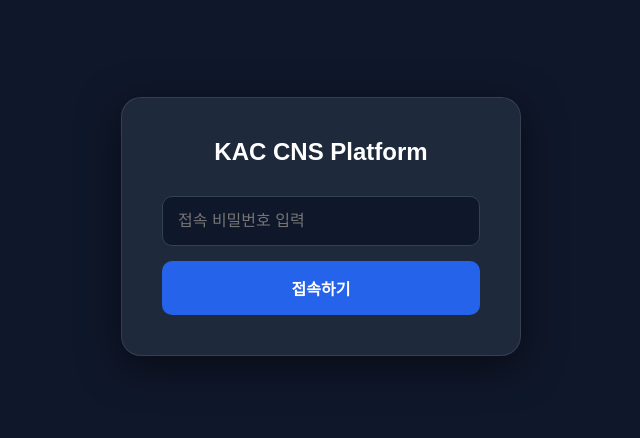
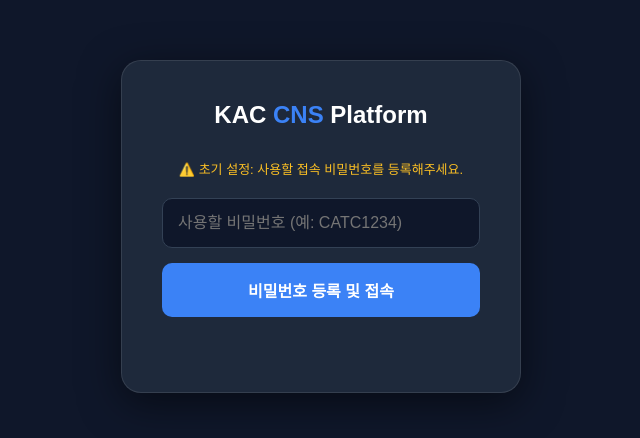
Before and after one commit to jds0616-boop/kac-cns-platform, a plain HTML site: page login.html in a window 1280 px wide. Shown: the part 174-612 px from the top of the page, without its empty margins (319-959 px from the left). Drawn offline with Linux system fonts and the light colour scheme; a web font is replaced by a local one.

Commit message:
Add files via upload

```diff
--- a/login.html
+++ b/login.html
@@ -1,7 +1,9 @@
+<!-- START OF FILE login.html -->
 <!DOCTYPE html>
 <html lang="ko">
 <head>
 <meta charset="UTF-8">
+<meta name="viewport" content="width=device-width, initial-scale=1.0">
 <title>Login - KAC CNS Training Platform</title>
 <style>
   @import url('https://cdn.jsdelivr.net/gh/orioncactus/pretendard/dist/web/static/pretendard.css');
@@ -16,53 +18,112 @@
     border: 1px solid rgba(255,255,255,0.1);
   }
   .logo { font-size: 24px; font-weight: 800; margin-bottom: 30px; display: block; }
+  .logo span { color: #3b82f6; }
+
+  .info-text { font-size: 13px; color: #94a3b8; margin-bottom: 20px; word-break: keep-all; }
+
   input {
     width: 100%; padding: 15px; border-radius: 10px; border: 1px solid #334155;
     background: #0f172a; color: #fff; margin-bottom: 15px; font-size: 16px; outline: none;
+    transition: 0.3s;
   }
-  input:focus { border-color: #2563eb; }
+  input:focus { border-color: #3b82f6; box-shadow: 0 0 0 2px rgba(59, 130, 246, 0.2); }
+
   button {
     width: 100%; padding: 15px; border-radius: 10px; border: none;
-    background: #2563eb; color: #fff; font-size: 16px; font-weight: 700;
+    background: #3b82f6; color: #fff; font-size: 16px; font-weight: 700;
     cursor: pointer; transition: 0.3s;
   }
-  button:hover { background: #1d4ed8; }
+  button:hover { background: #2563eb; transform: translateY(-2px); }
+  button:active { transform: translateY(0); }
+
+  .message {
+    margin-top: 15px; font-size: 14px; min-height: 20px; color: #ef4444; font-weight: 500;
+  }
 </style>
 </head>
 <body>
   <div class="login-card">
-    <div class="logo">KAC CNS Platform</div>
-    <input type="password" id="pwInput" placeholder="접속 비밀번호 입력" onkeyup="if(window.event.keyCode==13){checkPw()}">
-    <button onclick="checkPw()">접속하기</button>
+    <div class="logo">KAC <span>CNS</span> Platform</div>
+
+    <!-- 안내 메시지 -->
+    <p id="statusText" class="info-text">시스템 접속을 위해 인증이 필요합니다.</p>
+
+    <input type="password" id="pwInput" placeholder="비밀번호 입력" onkeyup="if(window.event.keyCode==13){handleAuth()}">
+    <button id="btnAction" onclick="handleAuth()">접속하기</button>
+    <div id="msg" class="message"></div>
   </div>
 
   <script>
-    function checkPw() {
-      const input = document.getElementById('pwInput').value.trim().toUpperCase();
-      const correctPw = "CATC1234";
-
-      if(input === correctPw) {
-        // [수정] 현재 시간을 기록 (5시간 유효성 체크용)
-        const loginTime = new Date().getTime();
-        localStorage.setItem('kac_login_time', loginTime);
-
-        // 세션 토큰도 같이 발행
-        sessionStorage.setItem('kac_access_token', 'granted');
-
-        location.replace('index.html');
-      } else {
-        alert("비밀번호가 올바르지 않습니다.");
-        document.getElementById('pwInput').value = '';
-      }
+    // SHA-256 암호화 함수
+    async function sha256(message) {
+        const msgBuffer = new TextEncoder().encode(message);
+        const hashBuffer = await crypto.subtle.digest('SHA-256', msgBuffer);
+        const hashArray = Array.from(new Uint8Array(hashBuffer));
+        return hashArray.map(b => b.toString(16).padStart(2, '0')).join('');
     }
 
-    // [추가] 이미 로그인된 상태이고 5시간이 안 지났다면 바로 index로 이동
+    // 초기 상태 확인 (저장된 비밀번호가 있는지 체크)
+    const storedHash = localStorage.getItem('kac_access_pw_hash');
+    const statusText = document.getElementById('statusText');
+    const btnAction = document.getElementById('btnAction');
+    const pwInput = document.getElementById('pwInput');
+
+    // 비밀번호가 없으면 초기 설정 모드로 전환
+    if (!storedHash) {
+        statusText.textContent = "⚠️ 초기 설정: 사용할 접속 비밀번호를 등록해주세요.";
+        statusText.style.color = "#fbbf24";
+        pwInput.placeholder = "사용할 비밀번호 (예: CATC1234)";
+        btnAction.textContent = "비밀번호 등록 및 접속";
+    }
+
+    async function handleAuth() {
+        const input = pwInput.value.trim().toUpperCase();
+        const msgBox = document.getElementById('msg');
+
+        if(!input) {
+            msgBox.textContent = "비밀번호를 입력해주세요.";
+            return;
+        }
+
+        const inputHash = await sha256(input);
+
+        if (!storedHash) {
+            // [1] 등록 모드: 입력한 비밀번호를 암호화하여 저장
+            localStorage.setItem('kac_access_pw_hash', inputHash);
+
+            msgBox.style.color = "#4ade80";
+            msgBox.textContent = "비밀번호 설정 완료! 접속 중...";
+            completeLogin();
+        } else {
+            // [2] 로그인 모드: 저장된 암호와 비교
+            if(inputHash === storedHash) {
+                msgBox.style.color = "#4ade80";
+                msgBox.textContent = "인증 성공! 이동합니다...";
+                completeLogin();
+            } else {
+                msgBox.style.color = "#ef4444";
+                msgBox.textContent = "비밀번호가 올바르지 않습니다.";
+                pwInput.value = '';
+                pwInput.focus();
+            }
+        }
+    }
+
+    function completeLogin() {
+        localStorage.setItem('kac_login_time', new Date().getTime());
+        sessionStorage.setItem('kac_access_token', 'granted');
+        setTimeout(() => location.replace('index.html'), 500);
+    }
+
+    // 자동 로그인 체크
     window.onload = function() {
         const loginTime = localStorage.getItem('kac_login_time');
         const now = new Date().getTime();
-        const expiry = 5 * 60 * 60 * 1000; // 5시간 (밀리초)
+        const expiry = 5 * 60 * 60 * 1000; // 5시간
 
-        if(loginTime && (now - loginTime < expiry)) {
+        // 비밀번호가 설정되어 있고 + 로그인 시간이 유효하면 자동 접속
+        if(localStorage.getItem('kac_access_pw_hash') && loginTime && (now - loginTime < expiry)) {
             sessionStorage.setItem('kac_access_token', 'granted');
             location.replace('index.html');
         }
```
